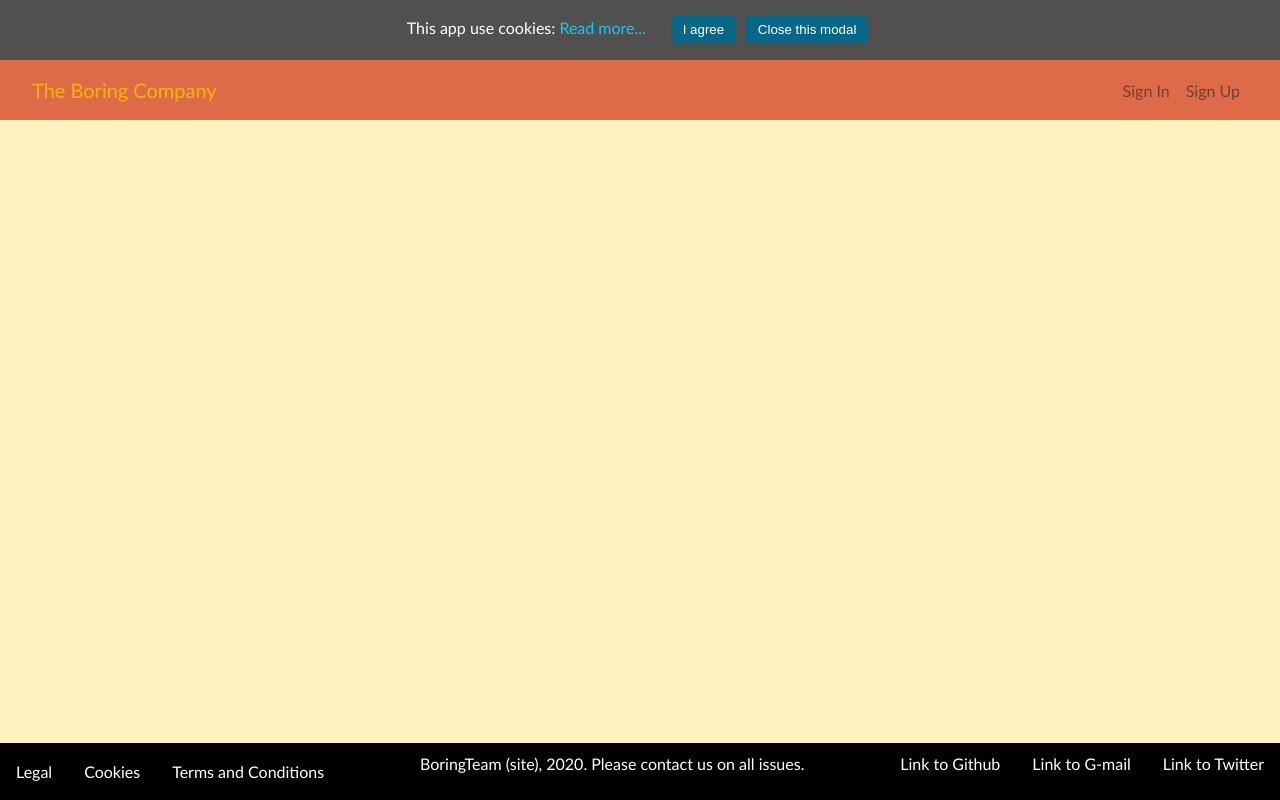
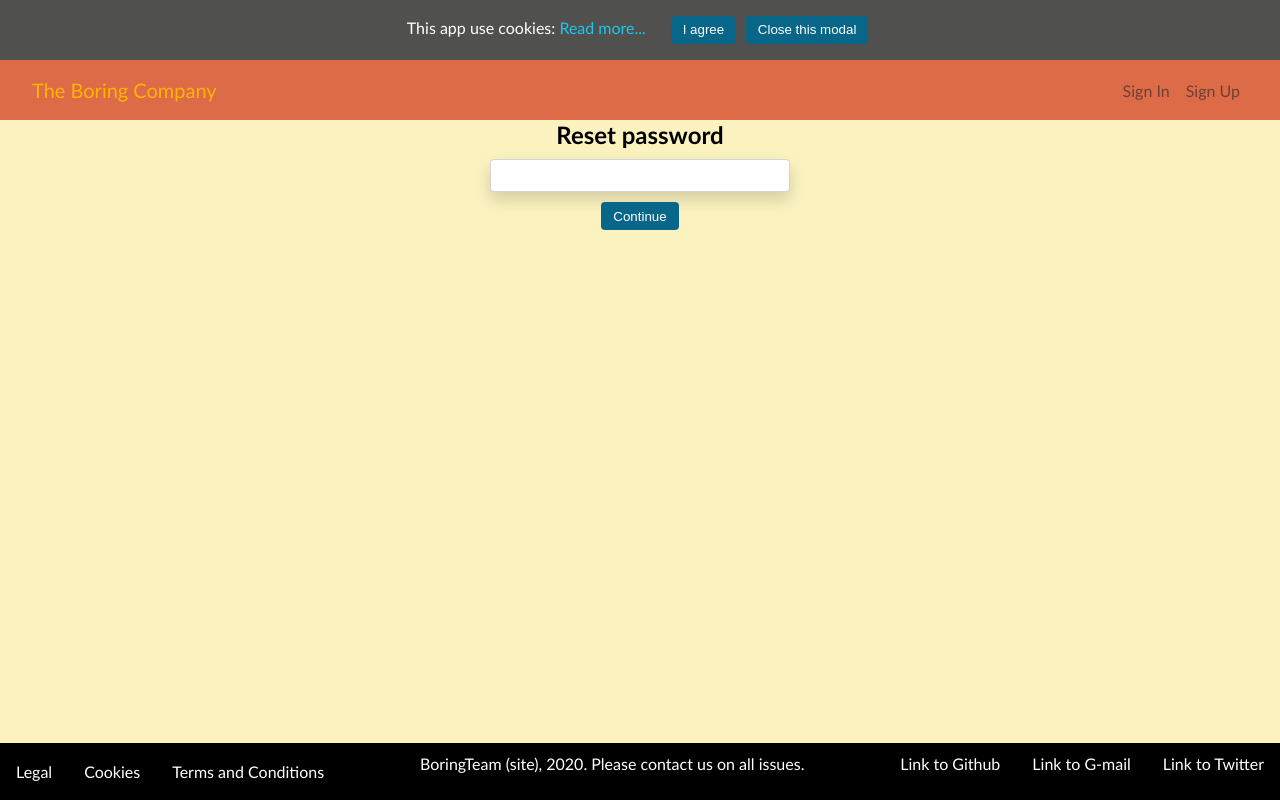
Before and after one commit to TheBoringTeam/AwesomeMusic-frontend, a React (Create React App) app: page /forgot_password in a window 1280 px wide. Built offline with nearby package versions, Linux system fonts and the light colour scheme.

Commit message:
Task AM-58
Set Forgot Password Page

```diff
--- a/src/App.tsx
+++ b/src/App.tsx
@@ -11,6 +11,7 @@ import SignInPage from "./pages/SignInPage";
 
 import styles from "./App.module.css";
 import CookiesBanner from "./components/CookiesBanner/CookiesBanner";
+import ResetPassPage from "./pages/ResetPassPage";
 
 const App: React.FC = () => {
   const [banner, setBanner] = useState<boolean>(false);
@@ -39,6 +40,7 @@ const App: React.FC = () => {
             <Route path="/help" exact component={HelpPage} />
             <Route path="/sign_up" exact component={SignUpPage} />
             <Route path="/sign_in" exact component={SignInPage} />
+            <Route path="/forgot_password" exact component={ResetPassPage} />
           </Switch>
         </div>
       </div>
--- /dev/null
+++ b/src/pages/ResetPassPage.tsx
@@ -0,0 +1,19 @@
+import React from "react";
+
+import styles from "./SignInPage.module.css";
+
+const ResetPassPage: React.FC = () => {
+  return (
+    <div>
+      <form>
+        <h2>Reset password</h2>
+        <input type="e-mail" className={styles.input} />
+        <button type="submit" className={styles.btn}>
+          Continue
+        </button>
+      </form>
+    </div>
+  );
+};
+
+export default ResetPassPage;
--- a/src/pages/SignInPage.tsx
+++ b/src/pages/SignInPage.tsx
@@ -18,7 +18,7 @@ const SignInPage: React.FC = () => {
           className={styles.input}
         />
         <span className={styles.route}>
-          <Link to="/" className={styles.link}>
+          <Link to="/forgot_password" className={styles.link}>
             Forgot password?
           </Link>
         </span>
```
